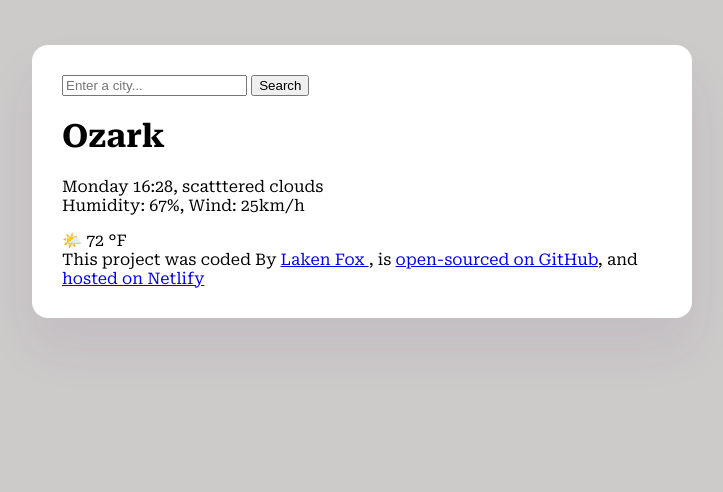
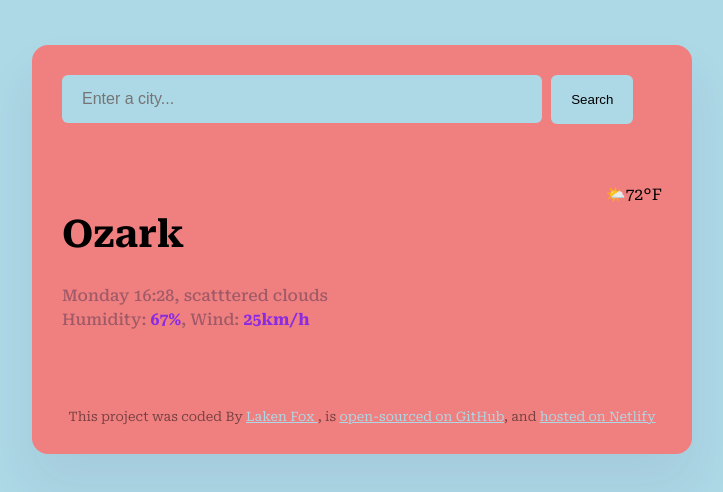
Before and after one commit to lakenfox9/My-Weather-App, a plain HTML site: page index.html in a window 1280 px wide. Shown: the whole page, without its empty margins (278-1001 px from the left). Drawn offline with Linux system fonts and the light colour scheme; a web font is replaced by a local one.

Commit message:
Added CSS and classes to div

```diff
--- a/index.html
+++ b/index.html
@@ -15,21 +15,32 @@
   <body>
     <div class="weather-app">
       <header>
-        <form>
-          <input type="search" placeholder="Enter a city..." required />
-          <input type="submit" value="Search" />
+        <form class="search-form">
+          <input
+            type="search"
+            placeholder="Enter a city..."
+            required
+            class="search-form-input"
+          />
+          <input type="submit" value="Search" class="search-form-button" />
         </form>
       </header>
       <main>
-        <div>
-          <h1>Ozark</h1>
-          <p>
-            Monday 16:28, scatttered clouds
-            <br />
-            Humidity: 67%, Wind: 25km/h
-          </p>
+        <div class="weather-app-data">
+          <div>
+            <h1 class="weather-app-city">Ozark</h1>
+            <p class="weather-app-details">
+              Monday 16:28, scatttered clouds
+              <br />
+              Humidity:<strong> 67%</strong>, Wind:<strong> 25km/h </strong>
+            </p>
+          </div>
+          <div class="weather-app-temperature-container">
+            <div class="weather-app-icon">🌤️</div>
+            <div class="weather=app-temp-value">72</div>
+            <div class="weather-app-unit">&deg;F</div>
+          </div>
         </div>
-        <div>🌤️ 72 &deg;F</div>
       </main>
 
       <footer>
--- a/src/style.css
+++ b/src/style.css
@@ -1,13 +1,77 @@
 body {
-  background-color: rgb(205, 202, 202);
+  background-color: lightblue;
   font-family: "Roboto Serif", serif;
 }
 
+a {
+  color: lightblue;
+}
+
 .weather-app {
-  background-color: white;
+  background-color: lightcoral;
   max-width: 600px;
   margin: 45px auto;
   padding: 30px;
   box-shadow: 0 30px 50px rgba(65, 50, 100, 0.08);
   border-radius: 16px;
 }
+
+header {
+  border-bottom: 1px solid lightcoral;
+  padding: 0 0 30px 0px;
+}
+
+.search-form-input {
+  background-color: lightblue;
+  border: none;
+  border-radius: 6px;
+  width: 80%;
+  font-size: 16px;
+  color: black;
+  padding: 15px 20px;
+}
+
+.search-form-button {
+  background-color: lightblue;
+  padding: 17px 20px;
+  border: none;
+  margin-left: 5px;
+  border-radius: 6px;
+  color: black;
+}
+
+main {
+  padding: 30px 0;
+}
+
+.weather-app-city {
+  margin: none;
+  font-size: 38px;
+  line-height: 48px;
+}
+.weather-app-data {
+  display: flex;
+  justify-content: space-between;
+}
+
+.weather-app-details {
+  font-size: 16px;
+  line-height: 24px;
+  color: rgba(39, 33, 66, 0.4);
+  font-weight: 500;
+}
+
+.weather-app-details strong {
+  color: blueviolet;
+}
+.weather-app-temperature-container {
+  display: flex;
+}
+
+footer {
+  border-top: 1px solid lightcoral;
+  padding: 30px 0 0 0;
+  text-align: center;
+  font-size: 13px;
+  color: rgba(0, 0, 0, 0.5);
+}
```
